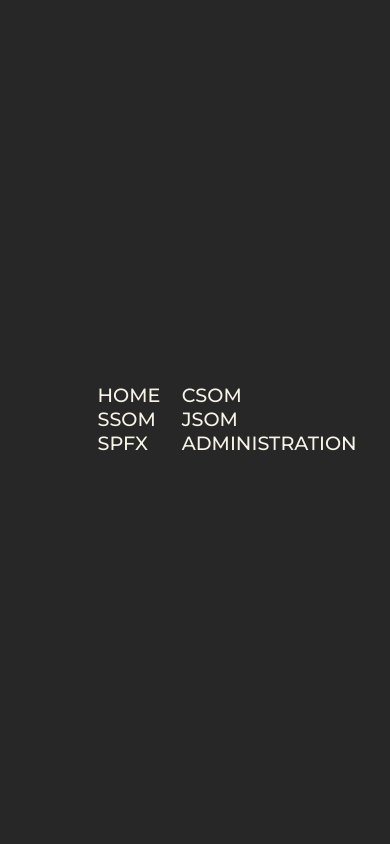
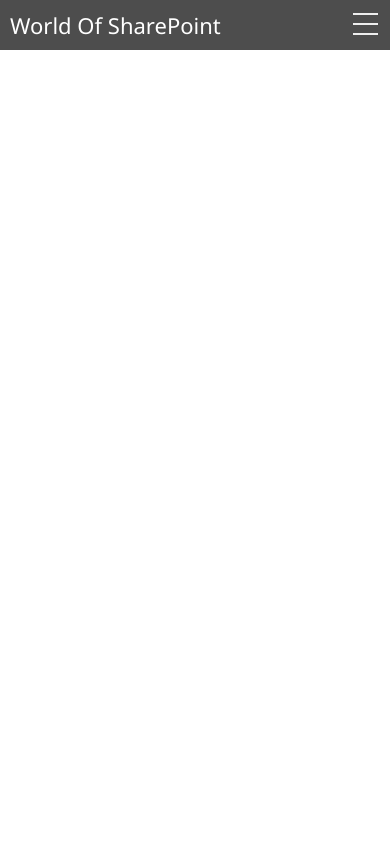
Before and after one commit to SajMoooner/WorldOfSharePoint_Web, a Django app: page / in a window 390 px wide. Run offline with Django 4.2, Linux system fonts and the light colour scheme.

Commit message:
csom,html

```diff
--- /dev/null
+++ b/HomePage/static/HomePage/script.js
@@ -0,0 +1,8 @@
+function myFunction() {
+  var x = document.getElementById("myTopnav");
+  if (x.className === "topnav") {
+    x.className += " responsive";
+  } else {
+    x.className = "topnav";
+  }
+}
--- a/HomePage/static/HomePage/style.css
+++ b/HomePage/static/HomePage/style.css
@@ -1,80 +1,97 @@
-@import url("https://fonts.googleapis.com/css2?family=Montserrat:wght@400;500;600;700&display=swap");
 * {
-  margin: 0;
-  padding: 0;
-  -webkit-box-sizing: border-box;
   box-sizing: border-box;
 }
 
 body {
-  background: #272727;
-  font-family: "Montserrat", sans-serif;
+  margin: 0px;
+  font-family: 'segoe ui';
 }
 
-.navMenu {
-  position: absolute;
-  top: 50%;
-  left: 50%;
-  -webkit-transform: translate(-50%, -50%);
-  transform: translate(-50%, -50%);
+.nav {
+  height: 50px;
+  width: 100%;
+  background-color: #4d4d4d;
+  position: relative;
 }
 
-.navMenu a {
-  color: #f6f4e6;
-  text-decoration: none;
-  font-size: 1.2em;
-  text-transform: uppercase;
-  font-weight: 500;
-  display: inline-block;
-  width: 80px;
-  -webkit-transition: all 0.2s ease-in-out;
-  transition: all 0.2s ease-in-out;
+.nav > .nav-header {
+  display: inline;
 }
 
-.navMenu a:hover {
-  color: #fddb3a;
+.nav > .nav-header > .nav-title {
+  display: inline-block;
+  font-size: 22px;
+  color: #fff;
+  padding: 10px 10px 10px 10px;
 }
 
-.navMenu .dot {
-  width: 6px;
-  height: 6px;
-  background: #fddb3a;
-  border-radius: 50%;
-  opacity: 0;
-  -webkit-transform: translateX(30px);
-  transform: translateX(30px);
-  -webkit-transition: all 0.2s ease-in-out;
-  transition: all 0.2s ease-in-out;
+.nav > .nav-btn {
+  display: none;
 }
 
-.navMenu a:nth-child(1):hover ~ .dot {
-  -webkit-transform: translateX(30px);
-  transform: translateX(30px);
-  -webkit-transition: all 0.2s ease-in-out;
-  transition: all 0.2s ease-in-out;
-  opacity: 1;
+.nav > .nav-links {
+  display: inline;
+  float: right;
+  font-size: 18px;
 }
 
-.navMenu a:nth-child(2):hover ~ .dot {
-  -webkit-transform: translateX(110px);
-  transform: translateX(110px);
-  -webkit-transition: all 0.2s ease-in-out;
-  transition: all 0.2s ease-in-out;
-  opacity: 1;
+.nav > .nav-links > a {
+  display: inline-block;
+  padding: 13px 10px 13px 10px;
+  text-decoration: none;
+  color: #efefef;
 }
 
-.navMenu a:nth-child(3):hover ~ .dot {
-  -webkit-transform: translateX(200px);
-  transform: translateX(200px);
-  -webkit-transition: all 0.2s ease-in-out;
-  transition: all 0.2s ease-in-out;
-  opacity: 1;
+.nav > .nav-links > a:hover {
+  background-color: rgba(0, 0, 0, 0.3);
 }
 
-.navMenu a:nth-child(4):hover ~ .dot {
-  -webkit-transform: translateX(285px);
-  transform: translateX(285px);
-  -webkit-transition: all 0.2s ease-in-out;
-  transition: all 0.2s ease-in-out;
-  opacity: 1;
+.nav > #nav-check {
+  display: none;
 }
+
+@media (max-width:600px) {
+  .nav > .nav-btn {
+    display: inline-block;
+    position: absolute;
+    right: 0px;
+    top: 0px;
+  }
+  .nav > .nav-btn > label {
+    display: inline-block;
+    width: 50px;
+    height: 50px;
+    padding: 13px;
+  }
+  .nav > .nav-btn > label:hover,.nav  #nav-check:checked ~ .nav-btn > label {
+    background-color: rgba(0, 0, 0, 0.3);
+  }
+  .nav > .nav-btn > label > span {
+    display: block;
+    width: 25px;
+    height: 10px;
+    border-top: 2px solid #eee;
+  }
+  .nav > .nav-links {
+    position: absolute;
+    display: block;
+    width: 100%;
+    background-color: #333;
+    height: 0px;
+    transition: all 0.3s ease-in;
+    overflow-y: hidden;
+    top: 50px;
+    left: 0px;
+  }
+  .nav > .nav-links > a {
+    display: block;
+    width: 100%;
+  }
+  .nav > #nav-check:not(:checked) ~ .nav-links {
+    height: 0px;
+  }
+  .nav > #nav-check:checked ~ .nav-links {
+    height: calc(100vh - 50px);
+    overflow-y: auto;
+  }
+}
--- a/HomePage/templates/HomePage/HomePage.html
+++ b/HomePage/templates/HomePage/HomePage.html
@@ -6,17 +6,34 @@
     <meta http-equiv="X-UA-Compatible" content="ie=edge">
     {% load static %}
     <link rel="stylesheet" href={% static 'HomePage/style.css' %}>
+    <script type="text/javascript" src="{% static 'HomePage/script.js' %}"></script>
     <title>HomePage</title>
 </head>
 <body>
-    <nav class="navMenu">
-        <a href="#">Home</a>
-        <a href="#">CSOM</a>
-        <a href="#">SSOM</a>
-        <a href="#">JSOM</a>
-         <a href="#">SPFx</a>
-         <a href="#">Administration</a>
-        <div class="dot"></div>
-    </nav>
+
+<div class="nav">
+  <input type="checkbox" id="nav-check">
+  <div class="nav-header">
+    <div class="nav-title">
+      World Of SharePoint
+    </div>
+  </div>
+  <div class="nav-btn">
+    <label for="nav-check">
+      <span></span>
+      <span></span>
+      <span></span>
+    </label>
+  </div>
+
+  <div class="nav-links">
+    <a href="#" target="_blank">ServeSide</a>
+    <a href="#" target="_blank">ClientSide</a>
+    <a href="#" target="_blank">JavaScript</a>
+    <a href="#" target="_blank">SPFx</a>
+    <a href="#" target="_blank">Administartion</a>
+  </div>
+</div>
+
 </body>
 </html>
```
